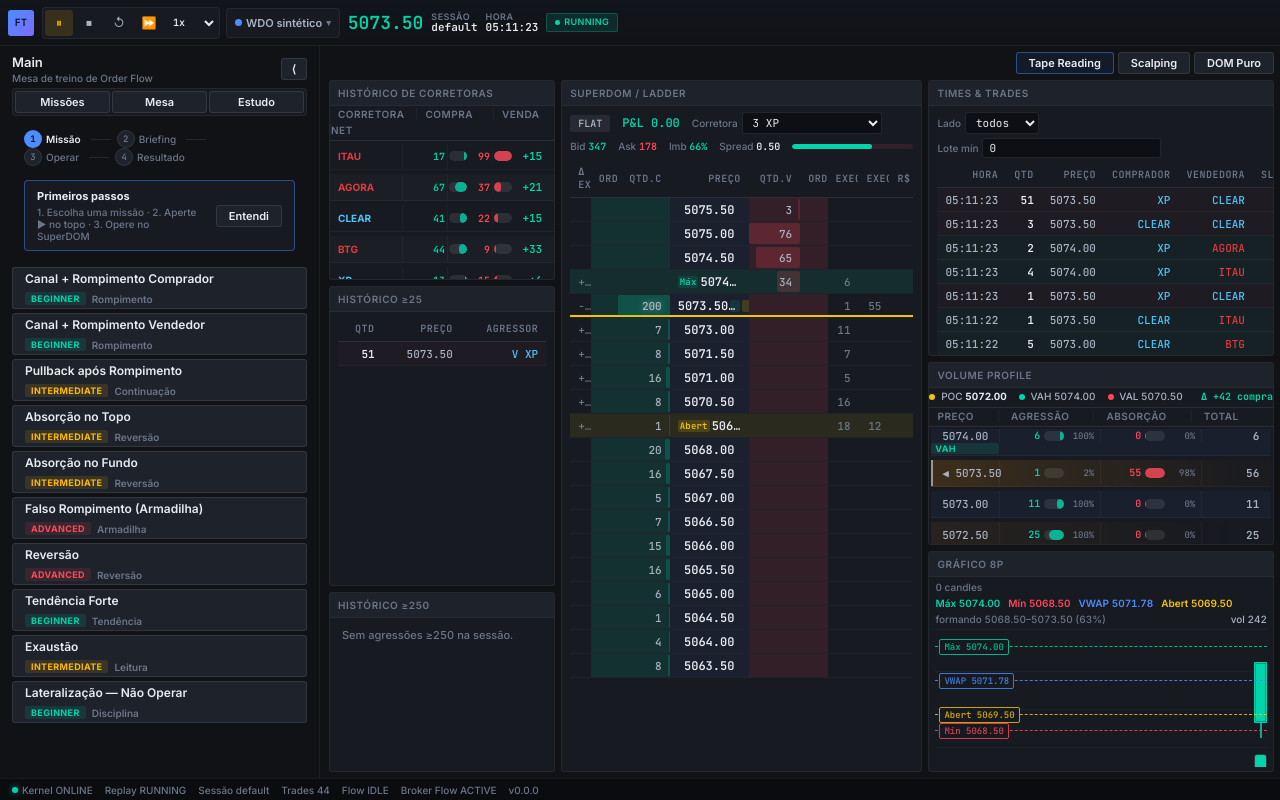
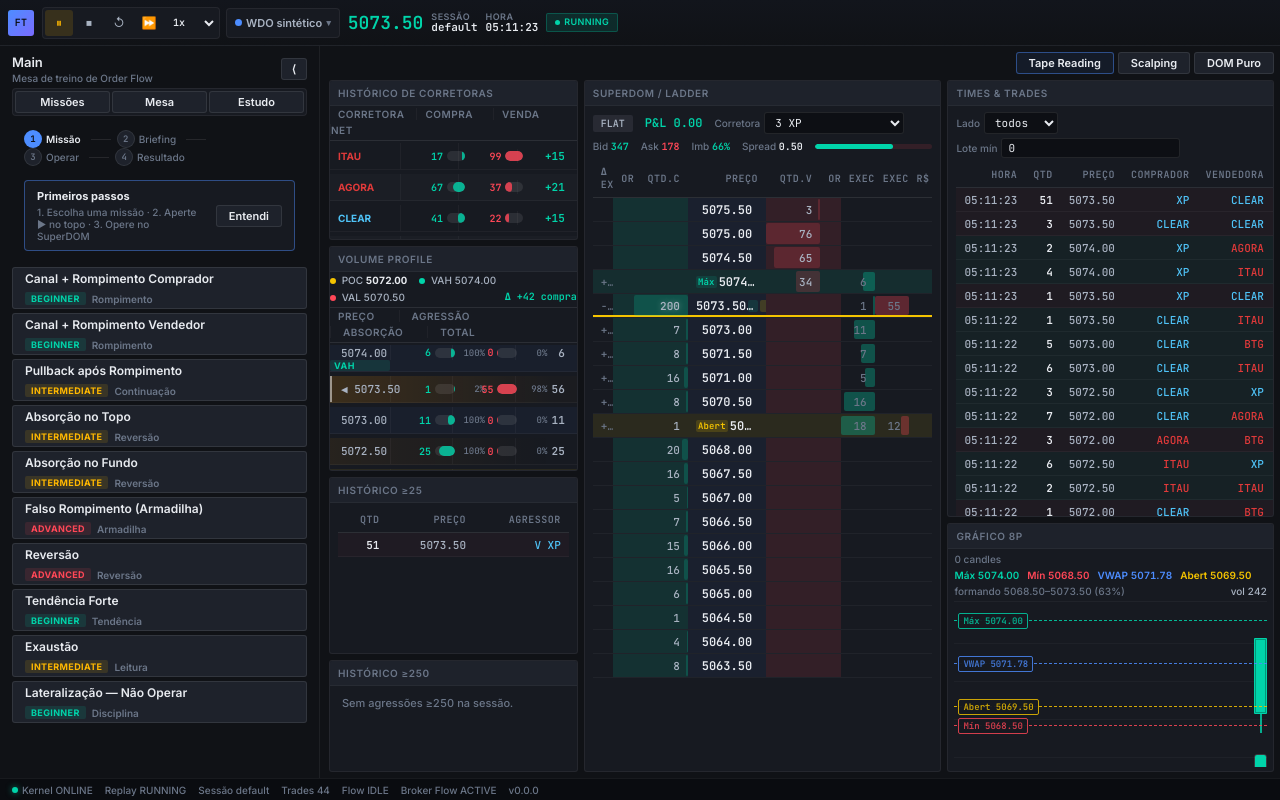
Before and after one commit to eajdias/FlowTrainerPro, a React (Vite) app: page / in a window 1280 px wide. Both pictures are taken after a click on the button "Iniciar sessão". Built offline with nearby package versions, Linux system fonts and the light colour scheme.

Commit message:
finalização do perfil default

```diff
--- a/src/assets/panels.css
+++ b/src/assets/panels.css
@@ -166,19 +166,19 @@
 .ftp-superdom th:nth-child(1),
 .ftp-superdom td:nth-child(1) { width: 6%; }
 .ftp-superdom th:nth-child(2),
-.ftp-superdom td:nth-child(2) { width: 8%; }
+.ftp-superdom td:nth-child(2) { width: 6%; }
 .ftp-superdom th:nth-child(3),
-.ftp-superdom td:nth-child(3) { width: 15%; }
+.ftp-superdom td:nth-child(3) { width: 16%; }
 .ftp-superdom th:nth-child(4),
 .ftp-superdom td:nth-child(4) { width: 23%; }
 .ftp-superdom th:nth-child(5),
-.ftp-superdom td:nth-child(5) { width: 15%; }
+.ftp-superdom td:nth-child(5) { width: 16%; }
 .ftp-superdom th:nth-child(6),
-.ftp-superdom td:nth-child(6) { width: 8%; }
+.ftp-superdom td:nth-child(6) { width: 6%; }
 .ftp-superdom th:nth-child(7),
-.ftp-superdom td:nth-child(7) { width: 9%; }
+.ftp-superdom td:nth-child(7) { width: 10%; }
 .ftp-superdom th:nth-child(8),
-.ftp-superdom td:nth-child(8) { width: 9%; }
+.ftp-superdom td:nth-child(8) { width: 10%; }
 .ftp-superdom th:nth-child(9),
 .ftp-superdom td:nth-child(9) { width: 7%; }
 
@@ -237,6 +237,37 @@
 
 .ftp-dom-exec.is-buy { color: var(--ftp-buy-primary); }
 .ftp-dom-exec.is-sell { color: var(--ftp-sell-primary); }
+
+/* Células Exec.C/Exec.V com barra de calor (níveis com mais negócios) */
+
+.ftp-dom-exec-cell {
+  position: relative;
+  overflow: hidden;
+  font-family: var(--ftp-font-numeric);
+  font-size: var(--ftp-font-size-sm);
+  font-variant-numeric: tabular-nums;
+  text-align: right;
+}
+
+.ftp-dom-exec-cell.is-buy { color: var(--ftp-buy-primary); }
+.ftp-dom-exec-cell.is-sell { color: var(--ftp-sell-primary); }
+
+.ftp-dom-execfill {
+  position: absolute;
+  top: 2px;
+  bottom: 2px;
+  right: 0;
+  border-radius: var(--ftp-radius-xs);
+  pointer-events: none;
+}
+
+.ftp-dom-exec-cell.is-buy .ftp-dom-execfill { background: rgba(0, 212, 170, 0.30); }
+.ftp-dom-exec-cell.is-sell .ftp-dom-execfill { background: rgba(255, 71, 87, 0.30); }
+
+.ftp-dom-execnum {
+  position: relative;
+  z-index: 1;
+}
 
 /* Linha do preço atual: sublinhada para fácil visualização */
 
@@ -1674,7 +1705,8 @@
 
 .ftp-vp2-head {
   display: grid;
-  grid-template-columns: 68px 1fr 1fr 70px;
+  grid-template-columns: 60px minmax(0, 1fr) minmax(0, 1fr) 62px;
+  width: 100%;
   align-items: center;
   padding: var(--ftp-space-3) 0;
   border-bottom: 1px solid var(--ftp-border);
@@ -1703,7 +1735,8 @@
 
 .ftp-vp2-row {
   display: grid;
-  grid-template-columns: 68px 1fr 1fr 70px;
+  grid-template-columns: 60px minmax(0, 1fr) minmax(0, 1fr) 62px;
+  width: 100%;
   align-items: center;
   height: 27px;
   padding: 0;
@@ -1834,7 +1867,8 @@
 
 .ftp-bh-head {
   display: grid;
-  grid-template-columns: 72px 1fr 1fr 62px;
+  grid-template-columns: 70px minmax(0, 1fr) minmax(0, 1fr) 60px;
+  width: 100%;
   align-items: center;
   padding: var(--ftp-space-3) 0;
   border-bottom: 1px solid var(--ftp-border);
@@ -1861,7 +1895,8 @@
 
 .ftp-bh-row {
   display: grid;
-  grid-template-columns: 72px 1fr 1fr 62px;
+  grid-template-columns: 70px minmax(0, 1fr) minmax(0, 1fr) 60px;
+  width: 100%;
   align-items: center;
   height: 27px;
   border-bottom: 1px solid var(--ftp-border-row);
--- a/src/panels/SuperDOMPanel/SuperDOM.tsx
+++ b/src/panels/SuperDOMPanel/SuperDOM.tsx
@@ -138,6 +138,18 @@ export function SuperDOM() {
     }
     return m;
   }, [orders]);
+
+  // Máximos de volume executado (barras de calor nas colunas Exec.C/Exec.V)
+  const maxExecBuy = useMemo(
+    () => Math.max(1, ...prices.map((p) => execByPrice.get(p)?.bidVolume ?? 0)),
+    // eslint-disable-next-line react-hooks/exhaustive-deps
+    [execLevels],
+  );
+  const maxExecSell = useMemo(
+    () => Math.max(1, ...prices.map((p) => execByPrice.get(p)?.askVolume ?? 0)),
+    // eslint-disable-next-line react-hooks/exhaustive-deps
+    [execLevels],
+  );
 
   // ── Auto-follow: mantém a linha do preço atual visível (com trava manual) ──
   const wrapRef = useRef<HTMLDivElement | null>(null);
@@ -311,8 +323,22 @@ export function SuperDOM() {
                       );
                     })}
                   </td>
-                  <td className="ftp-dom-exec is-buy">{exec && exec.bidVolume ? exec.bidVolume : ''}</td>
-                  <td className="ftp-dom-exec is-sell">{exec && exec.askVolume ? exec.askVolume : ''}</td>
+                  <td className="ftp-dom-exec-cell is-buy">
+                    <span
+                      className="ftp-dom-execfill"
+                      style={{ width: `${(((exec && exec.bidVolume) || 0) / maxExecBuy) * 100}%` }}
+                      aria-hidden="true"
+                    />
+                    <span className="ftp-dom-execnum">{exec && exec.bidVolume ? exec.bidVolume : ''}</span>
+                  </td>
+                  <td className="ftp-dom-exec-cell is-sell">
+                    <span
+                      className="ftp-dom-execfill"
+                      style={{ width: `${(((exec && exec.askVolume) || 0) / maxExecSell) * 100}%` }}
+                      aria-hidden="true"
+                    />
+                    <span className="ftp-dom-execnum">{exec && exec.askVolume ? exec.askVolume : ''}</span>
+                  </td>
                   <td className="ftp-dom-rs">{posSide ? estimateAt(price, posSide, avgPrice, posSize).toFixed(0) : ''}</td>
                 </tr>
               );
--- a/src/workspace/WorkspaceStore.ts
+++ b/src/workspace/WorkspaceStore.ts
@@ -105,7 +105,7 @@ export const useWorkspaceStore = create<WorkspaceState & WorkspaceActions>()(
     }),
     {
       name: 'flowtrainerpro-workspace', // localStorage key
-      version: 17, // v17: Tape Reading 3×3 (históricos | DOM | tape+VP+gráfico) — força re-leitura
+      version: 18, // v18: Tape Reading col0 = Corretoras+VP+≥25+≥250; col2 = T&T alto + Chart — força re-leitura
     },
   ),
 );
--- a/src/workspace/defaultWorkspaces.ts
+++ b/src/workspace/defaultWorkspaces.ts
@@ -34,14 +34,17 @@ function deskPanel(type: PanelConfig['type'], opts: DeskOpts): PanelConfig {
   };
 }
 
-// ── Tape Reading — mesa principal (3 colunas × 3 blocos) ─────────────────────
+// ── Tape Reading — mesa principal (3 colunas) ─────────────────────────────────
 //
 //  ┌──────────────┬──────────────────┬──────────────────┐
 //  │ Hist.        │                  │  Times & Trades  │
-//  │  Corretoras  │                  ├──────────────────┤
-//  │──────────────┤    SUPERDOM      │  Volume Profile  │
-//  │ Histórico    │  (+ Ladder       ├──────────────────┤
-//  │  ≥25         │   fundido)       │   Gráfico 8P     │
+//  │  Corretoras  │                  │  (alto)          │
+//  │──────────────┤    SUPERDOM      ├──────────────────┤
+//  │ Volume       │  (+ Ladder       │   Gráfico 8P     │
+//  │  Profile     │   fundido)       │                  │
+//  ├──────────────┤                  │                  │
+//  │ Histórico    │                  │                  │
+//  │  ≥25         │                  │                  │
 //  ├──────────────┤                  │                  │
 //  │ Histórico    │                  │                  │
 //  │  ≥250        │                  │                  │
@@ -56,17 +59,17 @@ export function createTapeReadingWorkspace(): WorkspaceConfig {
     updatedAt:   now(),
     rowWeights:  [1],
     panels: [
-      // Coluna 0 — históricos (estreita)
-      deskPanel('BrokerHistoryPanel', { col: 0, weight: 1, colWeight: 0.72 }),
-      deskPanel('MediumTradesPanel',  { col: 0, weight: 1.5 }),
-      deskPanel('LargeTradesPanel',   { col: 0, weight: 0.9 }),
+      // Coluna 0 — históricos + perfil
+      deskPanel('BrokerHistoryPanel', { col: 0, weight: 1, colWeight: 0.8 }),
+      deskPanel('VolumeProfilePanel', { col: 0, weight: 1.4 }),
+      deskPanel('MediumTradesPanel',  { col: 0, weight: 1.1 }),
+      deskPanel('LargeTradesPanel',   { col: 0, weight: 0.7 }),
 
       // Coluna 1 — operação (SUPERDOM fundido, sozinho)
       deskPanel('SuperDOMPanel',      { col: 1, weight: 1, colWeight: 1.15 }),
 
-      // Coluna 2 — tape, perfil e gráfico
-      deskPanel('TimesTradesPanel',   { col: 2, weight: 1.5, colWeight: 1.1 }),
-      deskPanel('VolumeProfilePanel', { col: 2, weight: 1 }),
+      // Coluna 2 — tape alto + gráfico
+      deskPanel('TimesTradesPanel',   { col: 2, weight: 2.1, colWeight: 1.05 }),
       deskPanel('Chart8PPanel',       { col: 2, weight: 1.2 }),
     ],
   };
```
Also changed, not shown: 2 other files (tests, documents, lock files or other folders).
